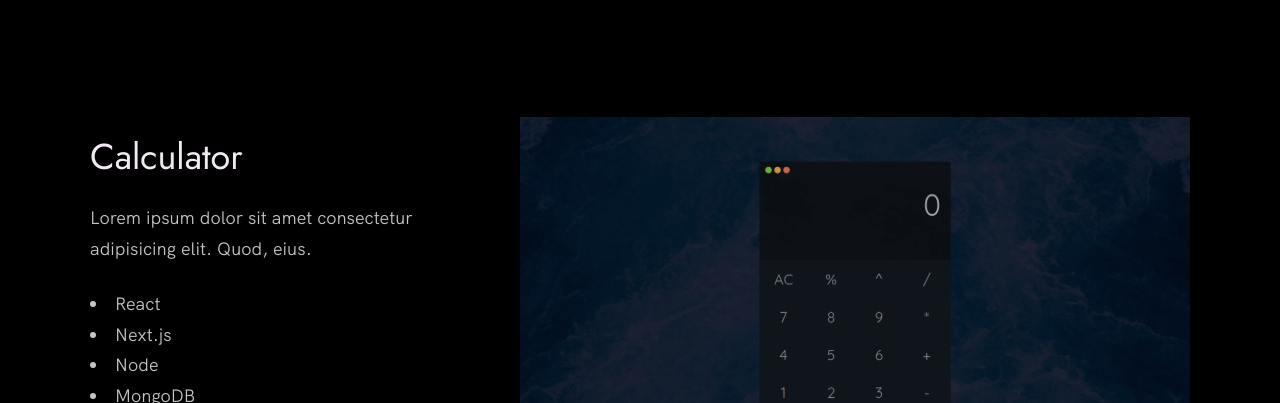
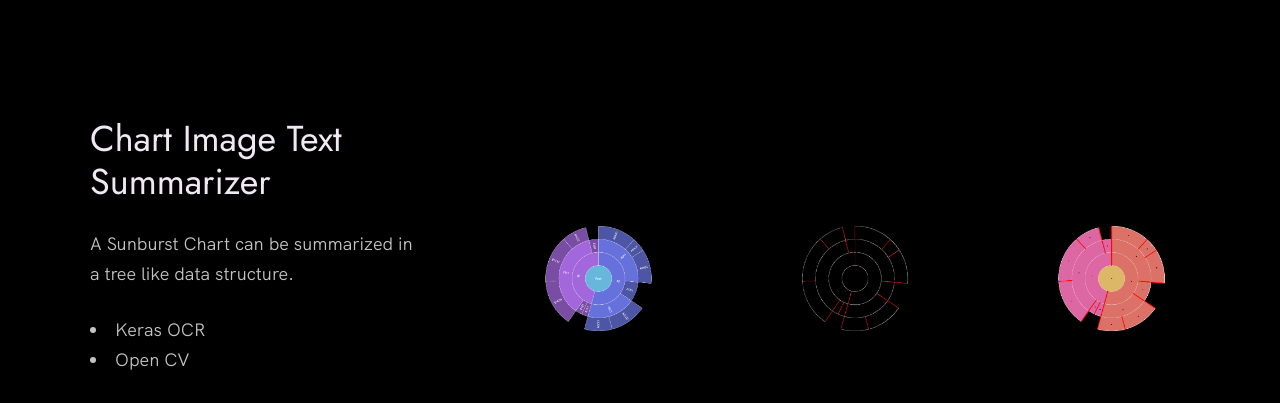
Before and after one commit to karanveersingh1/SE_Assignment_1, a plain HTML site: page index.html in a window 1280 px wide. Shown: the part 1590-1993 px from the top of the page. Drawn offline with Linux system fonts and the light colour scheme.

Commit message:
Project 2 added

```diff
--- a/index.html
+++ b/index.html
@@ -105,16 +105,15 @@
 
           <div class="work__box">
             <div class="work__text">
-              <h3>Calculator</h3>
+              <h3>Chart Image Text Summarizer</h3>
               <p>
-                Lorem ipsum dolor sit amet consectetur adipisicing elit. Quod,
-                eius.
+                A Sunburst Chart can be summarized in a tree like data structure.
               </p>
               <ul class="work__list">
-                <li>React</li>
-                <li>Next.js</li>
-                <li>Node</li>
-                <li>MongoDB</li>
+                <li>Keras OCR</li>
+                <li>Open CV</li>
+                <!--<li>Node</li>-->
+                <!--<li>MongoDB</li>-->
               </ul>
 
               <div class="work__links">
@@ -127,7 +126,13 @@
               </div>
             </div>
             <div class="work__image-box">
-              <img src="./images/project-2.png" class="work__image" alt="Project 1" />
+              <img src="./images/sample6.png" class="work__image" alt="Project 1" />
+            </div>
+            <div class="work__image-box">
+              <img src="./images/good_detect.png" class="work__image" alt="Project 1" />
+            </div>
+            <div class="work__image-box">
+              <img src="./images/keras_bestoutput_.png" class="work__image" alt="Project 1" />
             </div>
           </div>
 
```
Also changed, not shown: images/good_detect.png (added), images/keras_bestoutput_.png (added), images/sample6.png (added), images/sample6_1.png (added).
